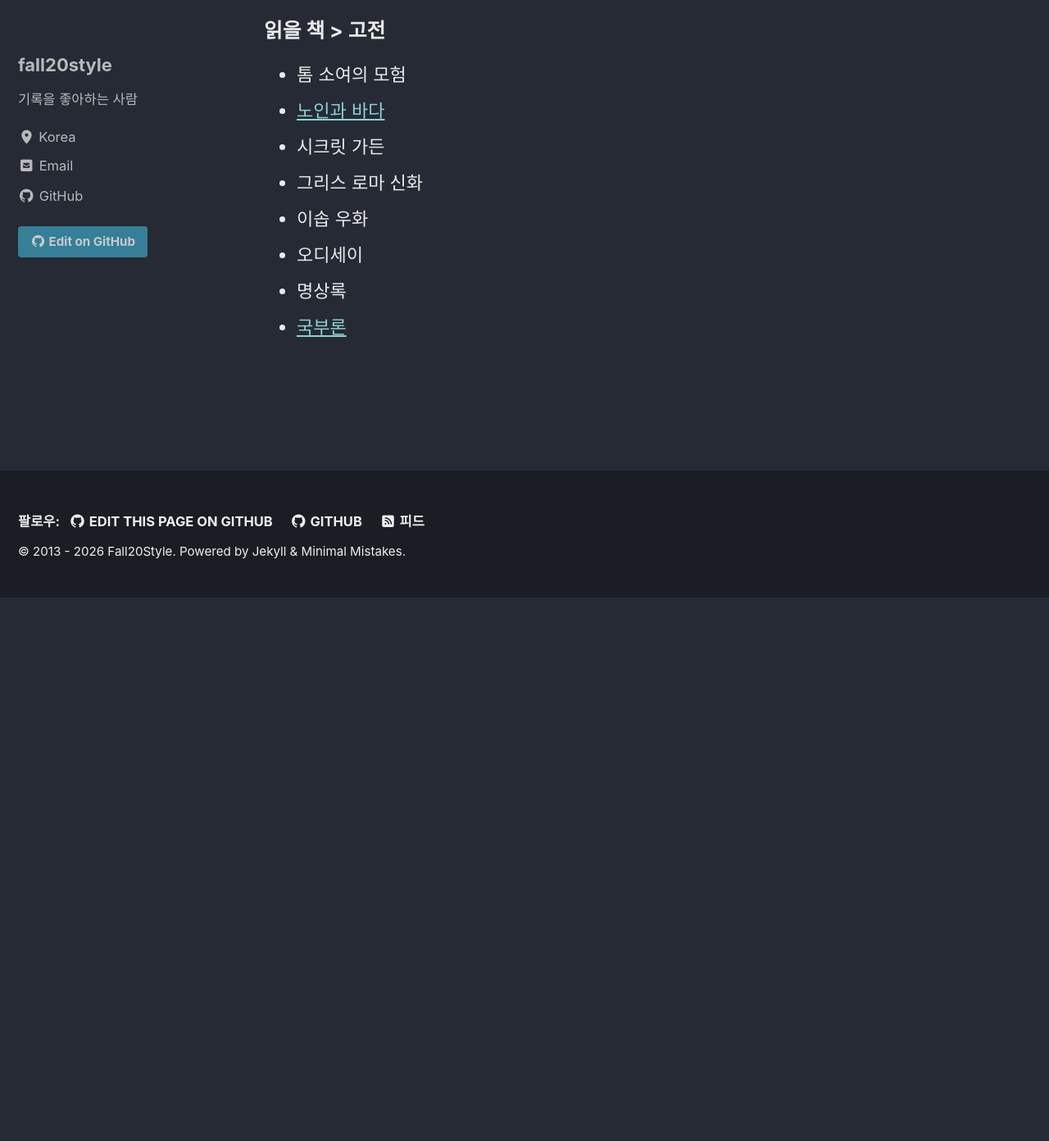
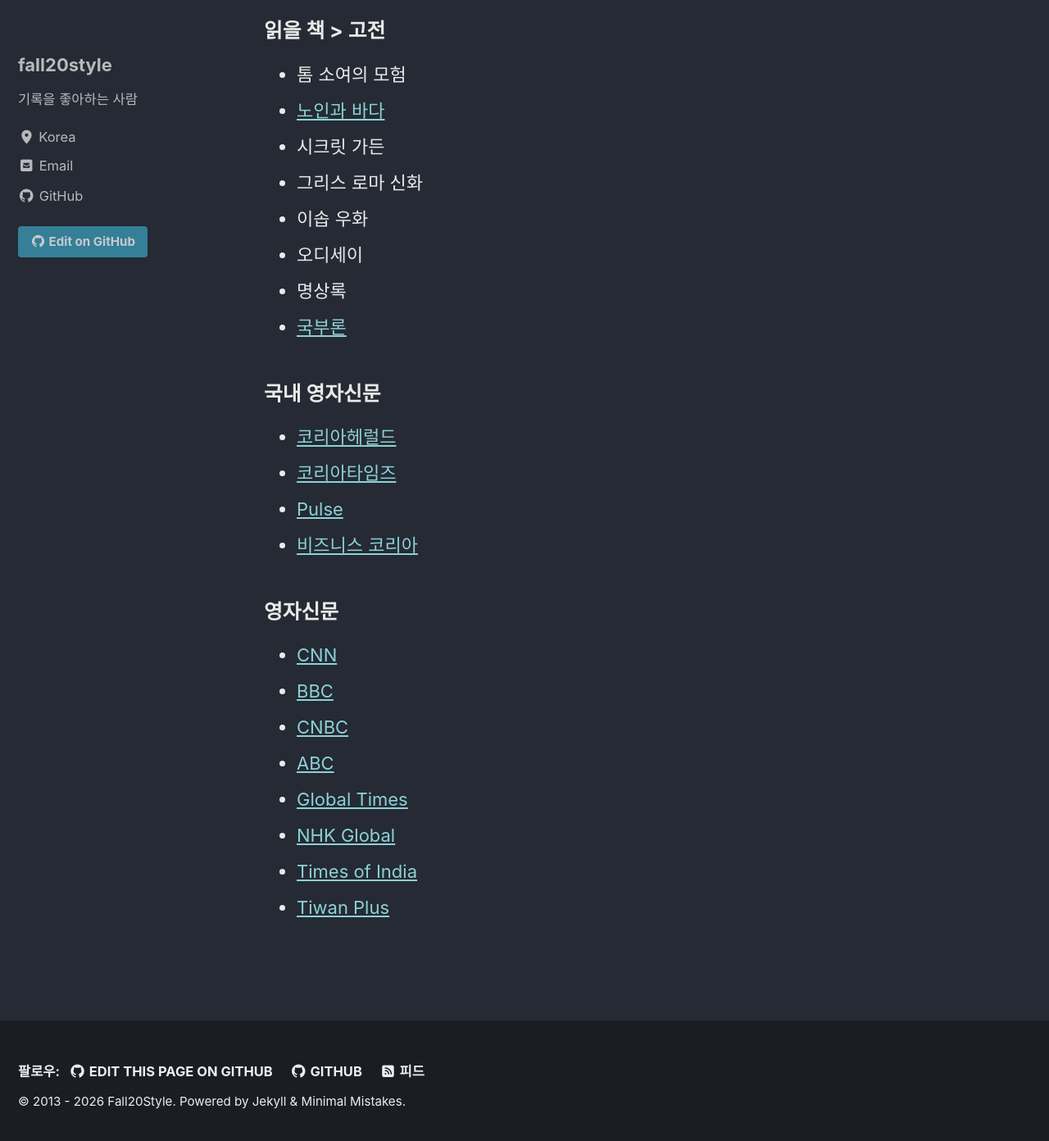
Before and after one commit to fall20style/fall20style.github.io, a Jekyll site: the page built from books.md, in a window 1280 px wide and 1400 px high, scrolled down 671 px. Shown: the top 1392 px of the window at 82% size. Built offline with Jekyll 4.4.1, drawn with Linux system fonts in a browser that asks for light colours; cached includes are drawn as plain includes.

Commit message:
Update books.md

```diff
--- a/books.md
+++ b/books.md
@@ -27,3 +27,23 @@ read_time: true
 - 오디세이
 - 명상록
 - [국부론](https://www.globalgreyebooks.com/online-ebooks/adam-smith_wealth-of-nations_complete-text.html)
+
+
+
+### 국내 영자신문
+
+- [코리아헤럴드](https://www.koreaherald.com/)
+- [코리아타임즈](https://www.koreatimes.co.kr)
+- [Pulse](https://pulse.mk.co.kr/)
+- [비즈니스 코리아](https://www.businesskorea.co.kr/)
+
+### 영자신문
+
+- [CNN](https://edition.cnn.com/)
+- [BBC](https://www.bbc.com/)
+- [CNBC](https://www.cnbc.com)
+- [ABC](https://abcnews.com/)
+- [Global Times](https://www.globaltimes.cn/)
+- [NHK Global](https://www3.nhk.or.jp/nhkworld/en/news/)
+- [Times of India](https://timesofindia.indiatimes.com/)
+- [Tiwan Plus](https://www.taiwanplus.com/)
```
